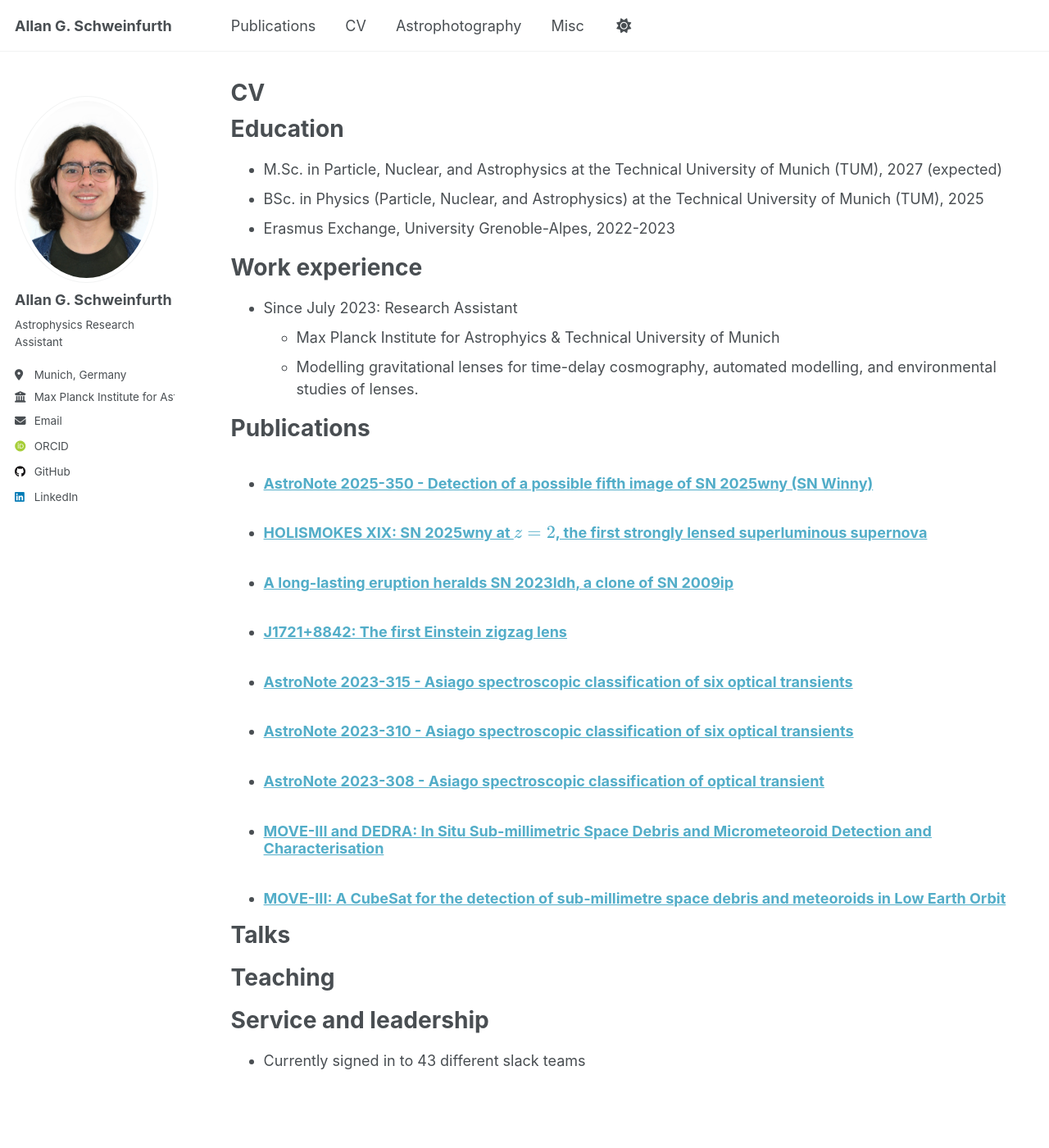
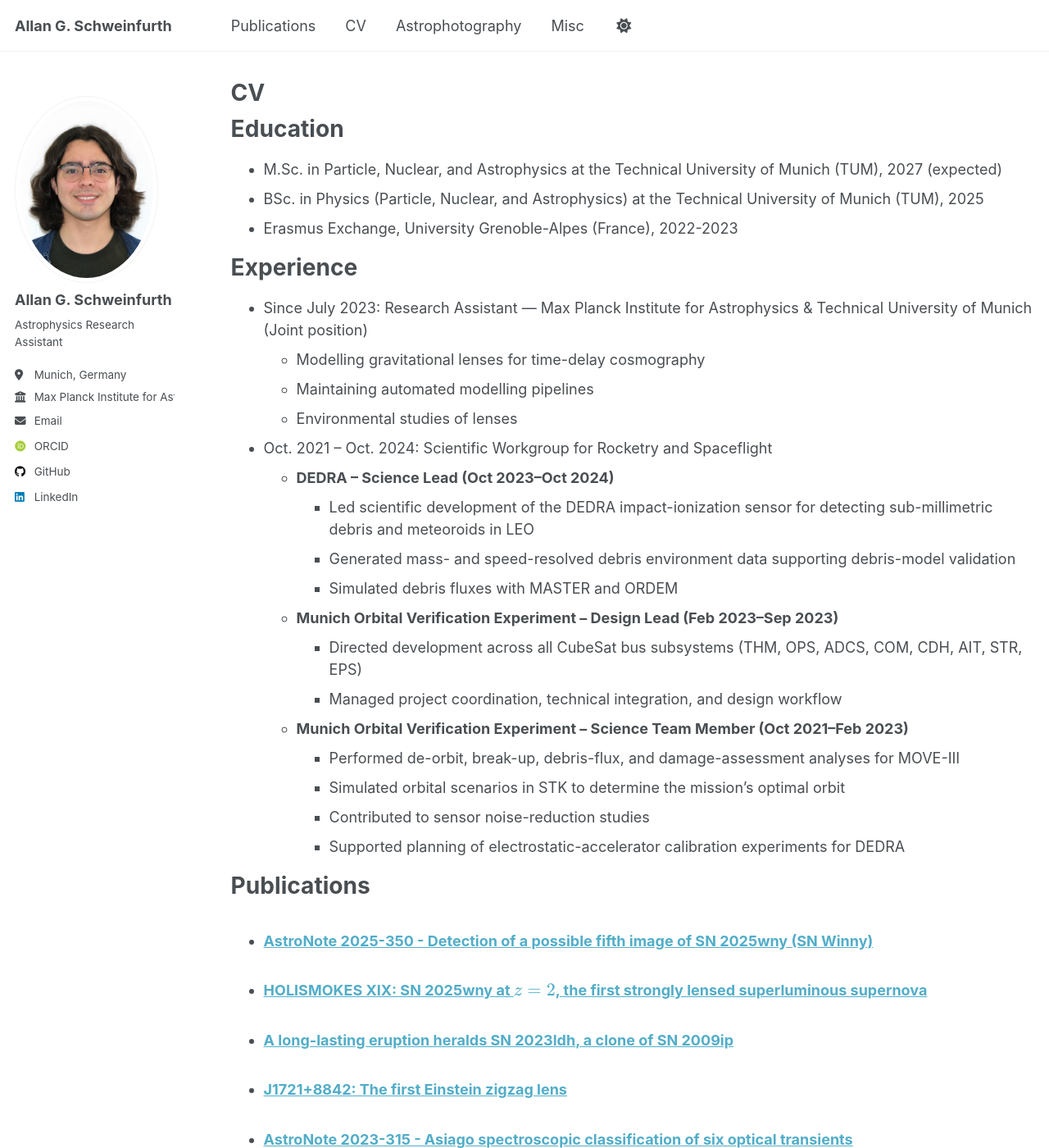
Before and after one commit to allangabrielsch/allangabrielsch.github.io, a Jekyll site: the page built from _pages/cv.md, in a window 1280 px wide and 1400 px high. Shown: the whole window at 82% size. Built offline with Jekyll 4.4.1, drawn with Linux system fonts in a browser that asks for light colours; some web fonts are replaced; a script that is not in the unit is left out.

Commit message:
updated cv

```diff
--- a/_pages/cv.md
+++ b/_pages/cv.md
@@ -13,14 +13,28 @@ Education
 ======
 * M.Sc. in Particle, Nuclear, and Astrophysics at the Technical University of Munich (TUM), 2027 (expected)
 * BSc. in Physics (Particle, Nuclear, and Astrophysics) at the Technical University of Munich (TUM),  2025
-* Erasmus Exchange, University Grenoble-Alpes, 2022-2023
+* Erasmus Exchange, University Grenoble-Alpes (France), 2022-2023
 
-Work experience
+Experience
 ======
-* Since July 2023: Research Assistant
-  * Max Planck Institute for Astrophyics & Technical University of Munich
-  * Modelling gravitational lenses for time-delay cosmography, automated modelling, and environmental studies of lenses.
+* Since July 2023: Research Assistant — Max Planck Institute for Astrophysics & Technical University of Munich (Joint position)
+  * Modelling gravitational lenses for time-delay cosmography
+  * Maintaining automated modelling pipelines
+  * Environmental studies of lenses
 
+* Oct. 2021 – Oct. 2024: Scientific Workgroup for Rocketry and Spaceflight
+  * **DEDRA – Science Lead (Oct 2023–Oct 2024)**
+    * Led scientific development of the DEDRA impact-ionization sensor for detecting sub-millimetric debris and meteoroids in LEO
+    * Generated mass- and speed-resolved debris environment data supporting debris-model validation
+    * Simulated debris fluxes with MASTER and ORDEM
+  * **Munich Orbital Verification Experiment – Design Lead (Feb 2023–Sep 2023)**
+    * Directed development across all CubeSat bus subsystems (THM, OPS, ADCS, COM, CDH, AIT, STR, EPS)
+    * Managed project coordination, technical integration, and design workflow
+  * **Munich Orbital Verification Experiment – Science Team Member (Oct 2021–Feb 2023)**
+    * Performed de-orbit, break-up, debris-flux, and damage-assessment analyses for MOVE-III
+    * Simulated orbital scenarios in STK to determine the mission’s optimal orbit
+    * Contributed to sensor noise-reduction studies
+    * Supported planning of electrostatic-accelerator calibration experiments for DEDRA
 
 Publications
 ======
@@ -28,18 +42,7 @@ Publications
     {% include archive-single-cv.html %}
   {% endfor %}</ul>
 
-Talks
-======
-  <ul>{% for post in site.talks reversed %}
-    {% include archive-single-talk-cv.html  %}
-  {% endfor %}</ul>
-
-Teaching
-======
-  <ul>{% for post in site.teaching reversed %}
-    {% include archive-single-cv.html %}
-  {% endfor %}</ul>
 
 Service and leadership
 ======
-* Currently signed in to 43 different slack teams
+*
```
Also changed, not shown: _drafts/post-draft.md (deleted, +0 -19 lines).
